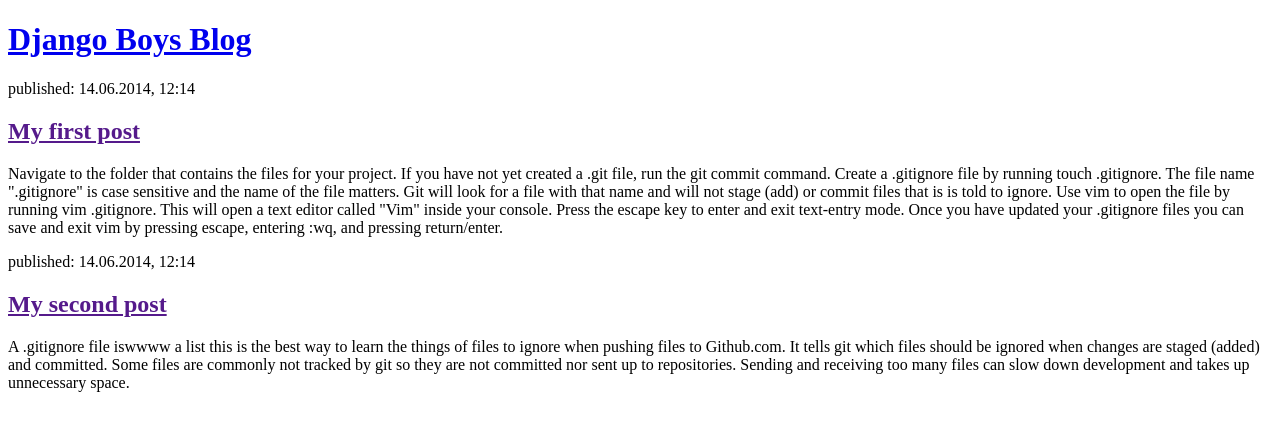
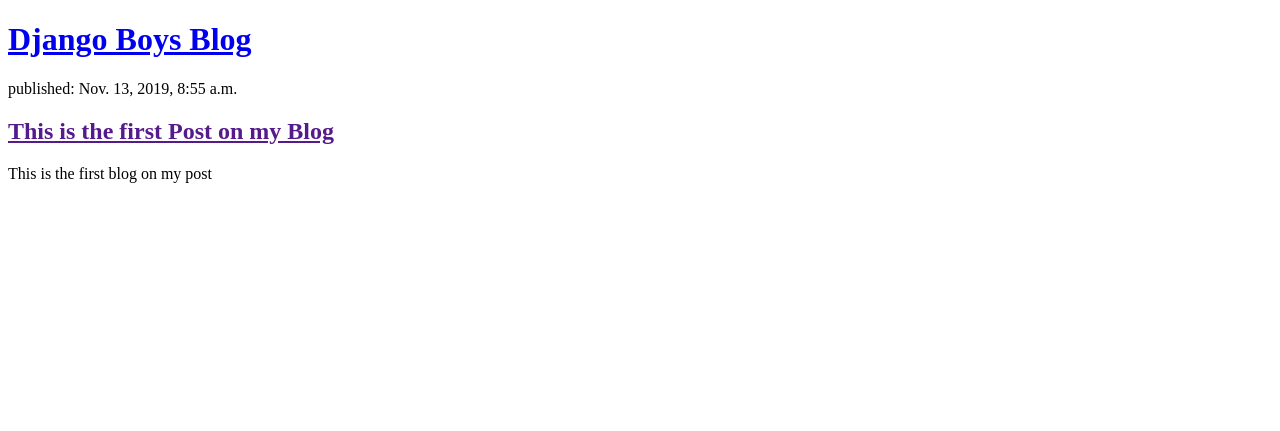
Before and after one commit to Ravisam75/test, a Django app: page / in a window 1280 px wide. Shown: the top 431 px of the page. Run offline with Django 3.2, Linux system fonts and the light colour scheme; data comes from the database, SQL or seed files in the repository; both versions use the stored data as it was after the commit.

Commit message:
just to check if the host get updated

```diff
--- a/blog/templates/blog/post_list.html
+++ b/blog/templates/blog/post_list.html
@@ -8,21 +8,12 @@
             <h1><a href="/">Django Boys Blog</a></h1>
         </div>
 
-        <div>
-            <p>published: 14.06.2014, 12:14</p>
-            <h2><a href="">My first post</a></h2>
-            <p>Navigate to the folder that contains the files for your project.
-            If you have not yet created a .git file, run the git commit command.
-            Create a .gitignore file by running touch .gitignore. The file name ".gitignore" is case sensitive and the name of the file matters. Git will look for a file with that name and will not stage (add) or commit files that is is told to ignore.
-            Use vim to open the file by running vim .gitignore. This will open a text editor called "Vim" inside your console.
-            Press the escape key to enter and exit text-entry mode.
-            Once you have updated your .gitignore files you can save and exit vim by pressing escape, entering :wq, and pressing return/enter.</p>
-        </div>
-
-        <div>
-            <p>published: 14.06.2014, 12:14</p>
-            <h2><a href="">My second post</a></h2>
-            <p>A .gitignore file iswwww a list  this is the best way to learn the things of files to ignore when pushing files to Github.com. It tells git which files should be ignored when changes are staged (added) and committed. Some files are commonly not tracked by git so they are not committed nor sent up to repositories. Sending and receiving too many files can slow down development and takes up unnecessary space.</p>
-        </div>
+    {% for post in posts %}
+    <div>
+        <p>published: {{ post.published_date }}</p>
+        <h2><a href="">{{ post.title }}</a></h2>
+        <p>{{ post.text|linebreaksbr }}</p>
+    </div>
+    {% endfor %}
     </body>
 </html>
--- a/blog/views.py
+++ b/blog/views.py
@@ -1,4 +1,9 @@
 from django.shortcuts import render
+from .models import Post
+from django.utils import timezone
+
 def post_list(request):
-    return render(request, 'blog/post_list.html', {})
+    posts=Post.objects.filter(published_date__lte=timezone.now()).order_by('published_date')
+    return render(request, 'blog/post_list.html', {'posts': posts})
+
 # Create your views here.
```
Also changed, not shown: db.sqlite3.
